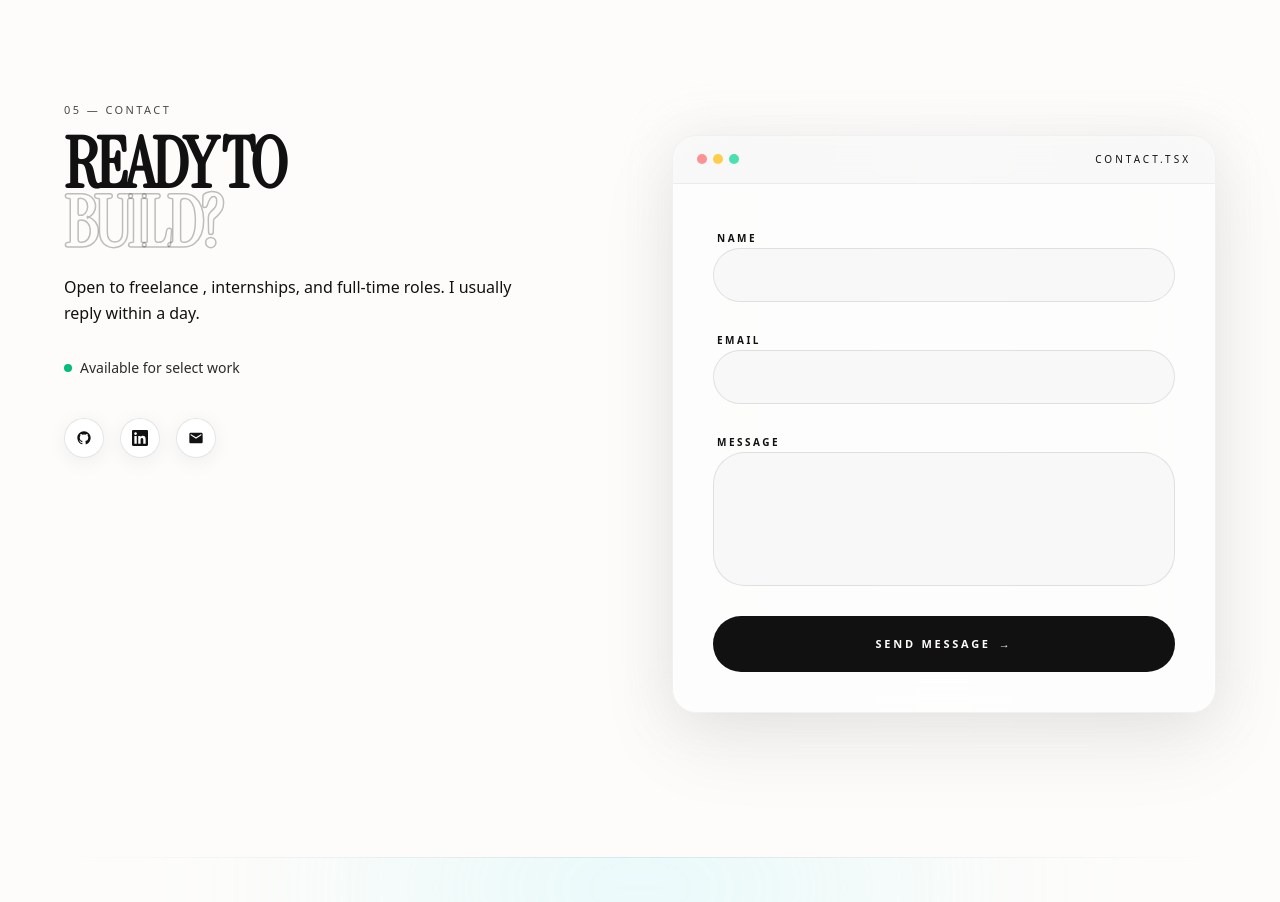
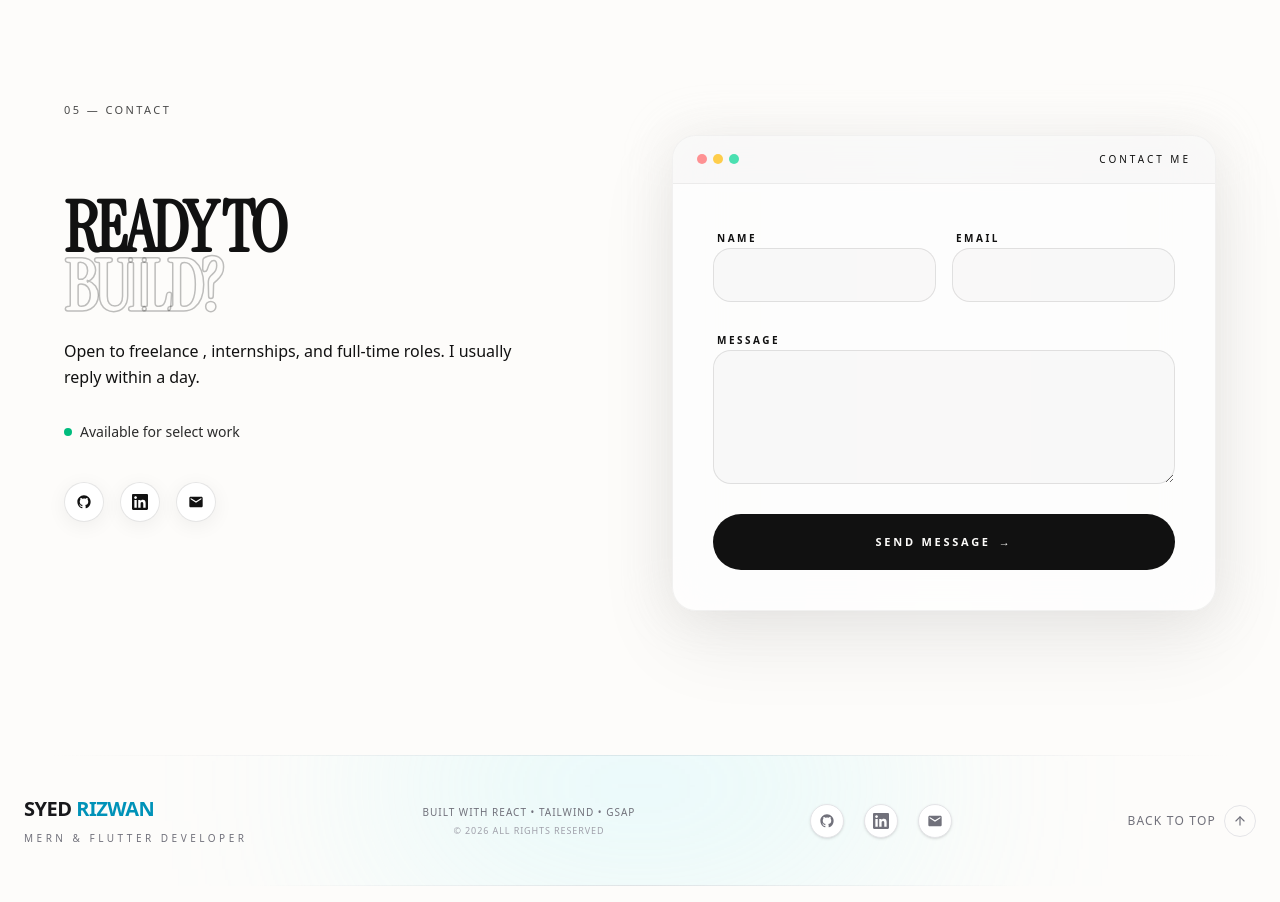
Before and after one commit to syed2006-hub/syed-rizwan.portfolio, a React (Vite) app: page / in a window 1280 px wide. Shown: the part 8620-9522 px from the top of the page. Built offline with nearby package versions, Linux system fonts and the light colour scheme; no server answers.

Commit message:
updated emailjs working conditin

```diff
--- a/src/components/sections/Contact.tsx
+++ b/src/components/sections/Contact.tsx
@@ -48,7 +48,7 @@ const handleSubmit = async (e: FormEvent) => {
       <div className="mx-auto max-w-6xl">
         <p className="section-index">05 — Contact</p>
         <div className="mt-4 grid gap-16 lg:grid-cols-2">
-          <div>
+          <div className="lg:pt-10 xl:pt-16">
            <h2
               id="contact-heading"
               className="font-display text-5xl md:text-6xl lg:text-[70px] font-black tracking-tighter leading-[0.85] text-ink"
@@ -109,7 +109,7 @@ const handleSubmit = async (e: FormEvent) => {
       </div>
 
       <span className="text-[10px] uppercase tracking-[0.3em] text-muted">
-        contact.tsx
+        contact me
       </span>
     </div>
 
@@ -118,34 +118,67 @@ const handleSubmit = async (e: FormEvent) => {
       onSubmit={handleSubmit}
       className="space-y-6 p-6 md:p-10"
     >
-      {fields.map((field) => (
+      {fields.map((field, index) => {
+  const isPair =
+    fields[index]?.id === "name" &&
+    fields[index + 1]?.id === "email"
+
+  if (isPair) {
+    return (
+      <div key="name-email" className="grid grid-cols-1 md:grid-cols-2 gap-4">
+
+        {/* NAME */}
+        <div className="space-y-2">
+          <label className="ml-1 text-[10px] font-bold uppercase tracking-[0.25em] text-muted">
+            Name
+          </label>
+          <input
+            id="name"
+            name="name"
+            type="text"
+            required
+            className="w-full rounded-lg border border-black/10 bg-black/[0.02] px-5 py-4 text-sm text-ink outline-none transition-all focus:border-black/20 focus:bg-white"
+          />
+        </div>
+
+        {/* EMAIL */}
+        <div className="space-y-2">
+          <label className="ml-1 text-[10px] font-bold uppercase tracking-[0.25em] text-muted">
+            Email
+          </label>
+          <input
+            id="email"
+            name="email"
+            type="email"
+            required
+            className="w-full rounded-lg border border-black/10 bg-black/[0.02] px-5 py-4 text-sm text-ink outline-none transition-all focus:border-black/20 focus:bg-white"
+          />
+        </div>
+      </div>
+    )
+  }
+
+  // MESSAGE FIELD (unchanged)
+  if (field.type === "textarea") {
+    return (
       <div key={field.id} className="space-y-2">
-          <label
-            htmlFor={field.id}
-            className="ml-1 text-[10px] font-bold uppercase tracking-[0.25em] text-muted"
-          >
+        <label className="ml-1 text-[10px] font-bold uppercase tracking-[0.25em] text-muted">
           {field.label}
         </label>
 
-          {field.type === 'textarea' ? (
         <textarea
           id={field.id}
           name={field.id}
           required
           rows={5}
-              className="w-full resize-none rounded-2xl border border-black/10 bg-black/[0.02] px-5 py-4 text-sm text-ink outline-none transition-all focus:border-black/20 focus:bg-white"
+          className="w-full rounded-lg border border-black/10 bg-black/[0.02] px-5 py-4 text-sm text-ink outline-none transition-all focus:border-black/20 focus:bg-white"
         />
-          ) : (
-            <input
-              id={field.id}
-              name={field.id}
-              type={field.type}
-              required
-              className="w-full rounded-2xl border border-black/10 bg-black/[0.02] px-5 py-4 text-sm text-ink outline-none transition-all focus:border-black/20 focus:bg-white"
-            />
-          )}
       </div>
-      ))}
+    )
+  }
+
+  return null
+})}
 
       <button
         type="submit"
```
Lines whose indentation alone changed are shown as unchanged.
